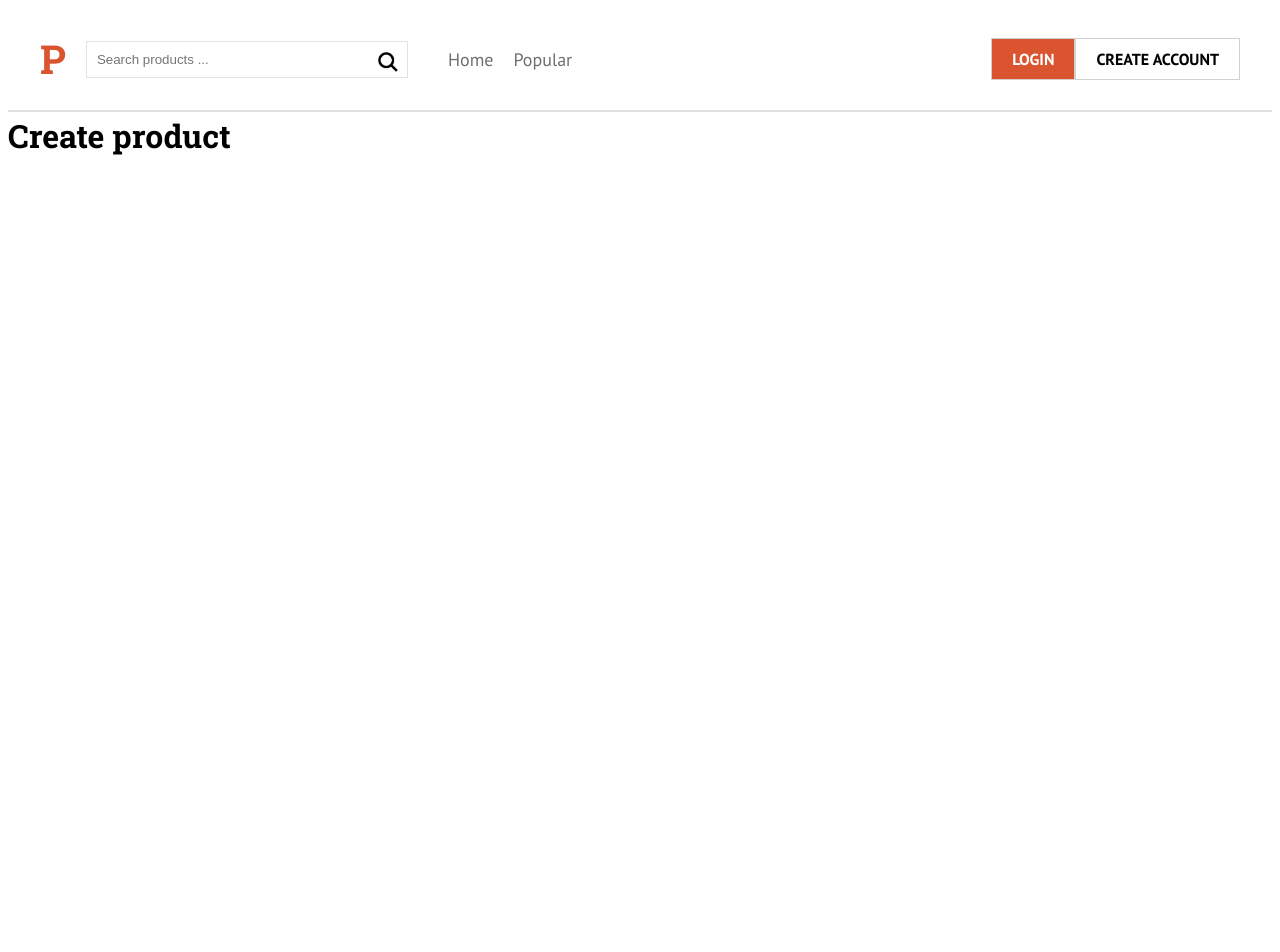
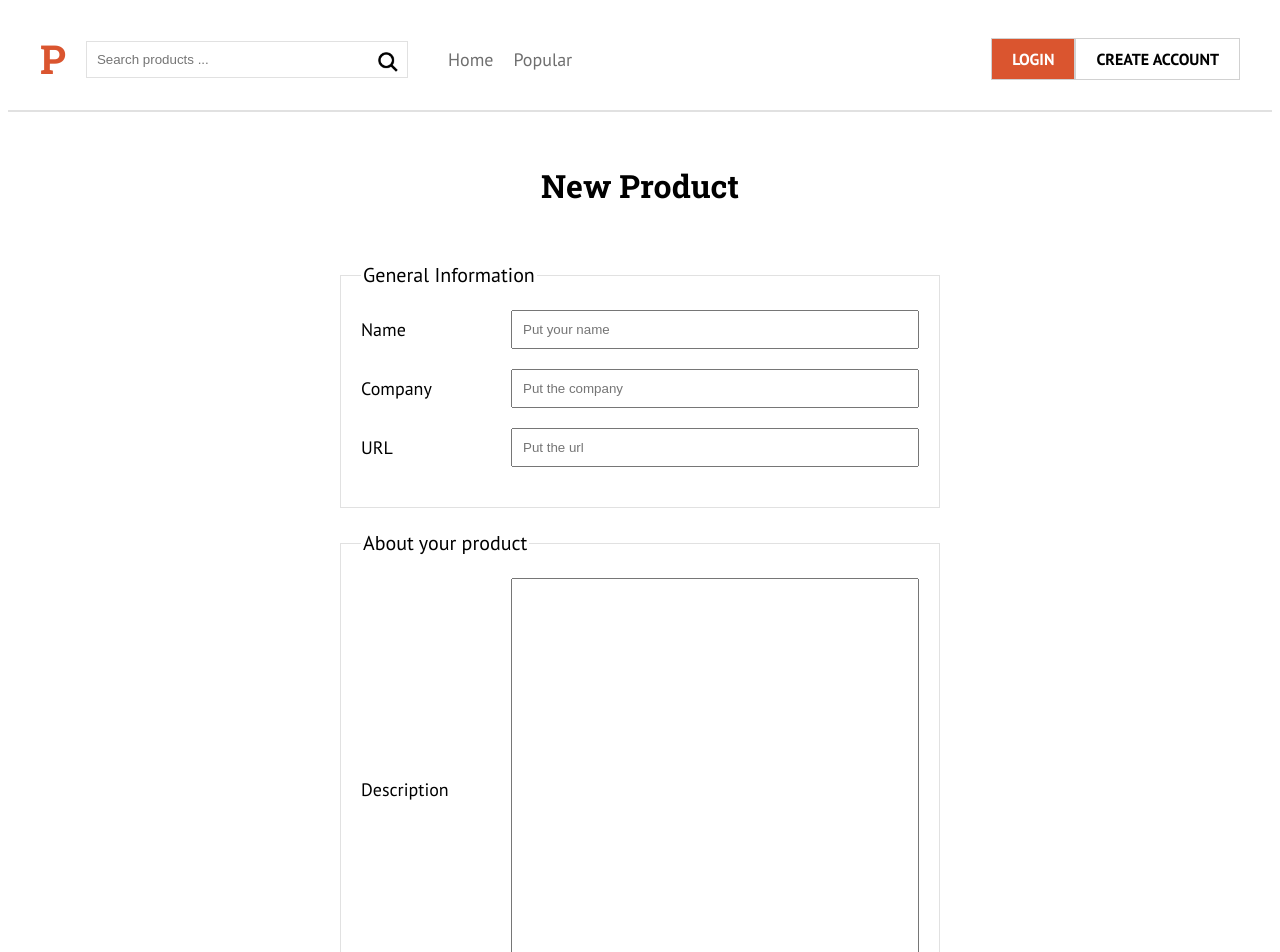
Before and after one commit to kdcatucuambal/producthuntapp, a Next.js app: page /new-product in a window 1280 px wide. Shown: the top 952 px of the page. Before the commit the page ends 800 px from the top, so only its background shows below. Built offline with nearby package versions, Linux system fonts and the light colour scheme; no server answers.

Commit message:
product added v1

```diff
--- a/components/layout/Header.tsx
+++ b/components/layout/Header.tsx
@@ -75,7 +75,7 @@ const Header = () => {
                 type="button"
                 bgColor={true}
                 onClick={() => {
-                  firebase.logout()
+                  firebase.logout();
                 }}
               >
                 Logout
--- a/components/ui/Form.tsx
+++ b/components/ui/Form.tsx
@@ -4,6 +4,13 @@ export const Form = styled.form`
   max-width: 600px;
   width: 95%;
   margin: 5rem auto 0 auto;
+
+  fieldset {
+    margin: 2rem 0;
+    border: 1px solid #e1e1e1;
+    font-size: 2rem;
+    padding: 2rem;
+  }
 `;
 
 export const Field = styled.div`
@@ -16,9 +23,14 @@ export const Field = styled.div`
     font-size: 1.8rem;
   }
 
-  input {
+  input,
+  textarea {
     flex: 1;
     padding: 1rem;
+  }
+
+  textarea {
+    height: 400px;
   }
 `;
 
--- a/firebase/firebase.ts
+++ b/firebase/firebase.ts
@@ -1,16 +1,19 @@
 import app from "firebase/app";
 import "firebase/auth";
+import "firebase/firestore";
 import { ILogin, INewAccount } from "../models/app.interfaces";
 import firebaseConfig from "./config";
 
 class Firebase {
   private auth: app.auth.Auth = null;
+  public db: app.firestore.Firestore;
 
   constructor() {
     if (!app.apps.length) {
       app.initializeApp(firebaseConfig);
     }
     this.auth = app.auth();
+    this.db = app.firestore();
   }
 
   //regiser user
--- a/firebase/index.ts
+++ b/firebase/index.ts
@@ -1,5 +1,5 @@
 import firebase from "./firebase";
 import FirebaseContext from "../firebase/context";
 
-export {FirebaseContext};
+export { FirebaseContext };
 export default firebase;
--- a/hooks/useAuth.tsx
+++ b/hooks/useAuth.tsx
@@ -7,14 +7,16 @@ function useAuth() {
     useState<firecore.User>(null);
 
   useEffect(() => {
+    console.log("mount");
     const unsuscribe = firebase._auth.onAuthStateChanged((user) => {
+      console.log(user);
       if (user) {
         setUserAuthenticated(user);
       } else {
         setUserAuthenticated(null);
       }
-      return () => unsuscribe();
     });
+    return () => unsuscribe();
   }, []);
 
   return userAuhtenticated;
--- a/hooks/useValidate.tsx
+++ b/hooks/useValidate.tsx
@@ -16,7 +16,7 @@ export function useValidate<State>(
     }
   }, [errors]);
 
-  const handleChange = (e: React.ChangeEvent<HTMLInputElement>) => {
+  const handleChange = (e: React.ChangeEvent<HTMLInputElement | HTMLTextAreaElement>) => {
     setValues({
       ...values,
       [e.target.name]: e.target.value,
--- a/pages/new-product.tsx
+++ b/pages/new-product.tsx
@@ -1,10 +1,142 @@
-import React from "react";
+import React, { useContext, useState } from "react";
+import { css } from "@emotion/react";
+import Router, { useRouter } from "next/router";
 import Layout from "../components/layout/Layout";
+import { Field, Form, InputSubmit, Error } from "./../components/ui/Form";
+
+import { FirebaseContext } from "../firebase";
+
+//validates
+import { useValidate } from "../hooks/useValidate";
+import { INewProduct, IProduct } from "../models/app.interfaces";
+import validateNewProduct from "../validate/validateNewProduct";
+const stateInitial: INewProduct = {
+  name: "",
+  company: "",
+  description: "",
+  image: "",
+  url: "",
+};
 
 const NewProduct = () => {
+  const [error, setError] = useState({ state: false, message: "" });
+
+  const { values, errors, handleSubmit, handleChange, handleBlur } =
+    useValidate(stateInitial, validateNewProduct, createProduct);
+
+  const { name, url, image, description, company } = values;
+
+  //context
+  const { auth, firebase } = useContext(FirebaseContext);
+
+  //hook-routing
+  const router = useRouter();
+
+  async function createProduct() {
+    //if doesn't exist user
+    if (!auth) {
+      return router.push("/login");
+    }
+
+    //object to new product
+    const product: IProduct = {
+      ...values,
+      likes: 0,
+      comments: [],
+      created: Date.now()
+    }
+
+    //insert product
+    firebase.db.collection("products").add(product);
+  }
+
   return (
     <Layout>
-      <h1>Create product</h1>
+      <>
+        <h1
+          css={css`
+            text-align: center;
+            margin-top: 5rem;
+          `}
+        >
+          New Product
+        </h1>
+        <Form onSubmit={handleSubmit}>
+          <fieldset>
+            <legend>General Information</legend>
+
+            <Field>
+              <label htmlFor="name">Name</label>
+              <input
+                type="text"
+                id="name"
+                name="name"
+                value={name}
+                onChange={handleChange}
+                placeholder="Put your name"
+                onBlur={handleBlur}
+              />
+            </Field>
+            {errors?.name && <Error>{errors.name}</Error>}
+            <Field>
+              <label htmlFor="company">Company</label>
+              <input
+                type="text"
+                id="company"
+                name="company"
+                value={company}
+                onChange={handleChange}
+                placeholder="Put the company"
+                onBlur={handleBlur}
+              />
+            </Field>
+            {errors?.company && <Error>{errors.company}</Error>}
+            {/* <Field>
+              <label htmlFor="image">Image</label>
+              <input
+                type="file"
+                id="image"
+                name="image"
+                value={image}
+                onChange={handleChange}
+                onBlur={handleBlur}
+              />
+            </Field>
+            {errors?.image && <Error>{errors.image}</Error>} */}
+            <Field>
+              <label htmlFor="url">URL</label>
+              <input
+                type="url"
+                id="url"
+                name="url"
+                value={url}
+                placeholder="Put the url"
+                onChange={handleChange}
+                onBlur={handleBlur}
+              />
+            </Field>
+            {errors?.url && <Error>{errors.url}</Error>}
+          </fieldset>
+
+          <fieldset>
+            <legend>About your product</legend>
+            <Field>
+              <label htmlFor="description">Description</label>
+              <textarea
+                id="description"
+                name="description"
+                value={description}
+                onChange={handleChange}
+                onBlur={handleBlur}
+              ></textarea>
+            </Field>
+            {errors?.description && <Error>{errors.description}</Error>}
+          </fieldset>
+
+          {error.state && <Error>{error.message}</Error>}
+          <InputSubmit type="submit" value="Create product" />
+        </Form>
+      </>
     </Layout>
   );
 };
--- a/pages/popular.tsx
+++ b/pages/popular.tsx
@@ -2,12 +2,6 @@ import React, { useEffect } from "react";
 import Layout from "../components/layout/Layout";
 
 const Popular = () => {
-  useEffect(() => {
-    console.log("Use effect from popular");
-    return () => {
-      console.log("Usse effect desmonado");
-    };
-  }, []);
   return (
     <Layout>
       <h1>Popular</h1>
--- /dev/null
+++ b/validate/validateNewProduct.ts
@@ -0,0 +1,25 @@
+import { INewProduct } from "../models/app.interfaces";
+
+export default function validateNewAccount(product: INewProduct) {
+  let errors: Partial<INewProduct> = {};
+
+  if (!product.name) {
+    errors.name = "Name is required";
+  }
+
+  if (!product.company) {
+    errors.company = "Company is required";
+  }
+
+  if (!product.url) {
+      errors.url = "The product url is required"
+  }else if(!/^(ftp|http|https):\/\/[^ "]+$/.test(product.url)){
+    errors.url = "The product url is not valid"
+  }
+
+  if (!product.description) {
+      errors.description = "The description is required"
+  }
+
+  return errors;
+}
```
Also changed, not shown: models/app.interfaces.ts (+24 -10 lines).
